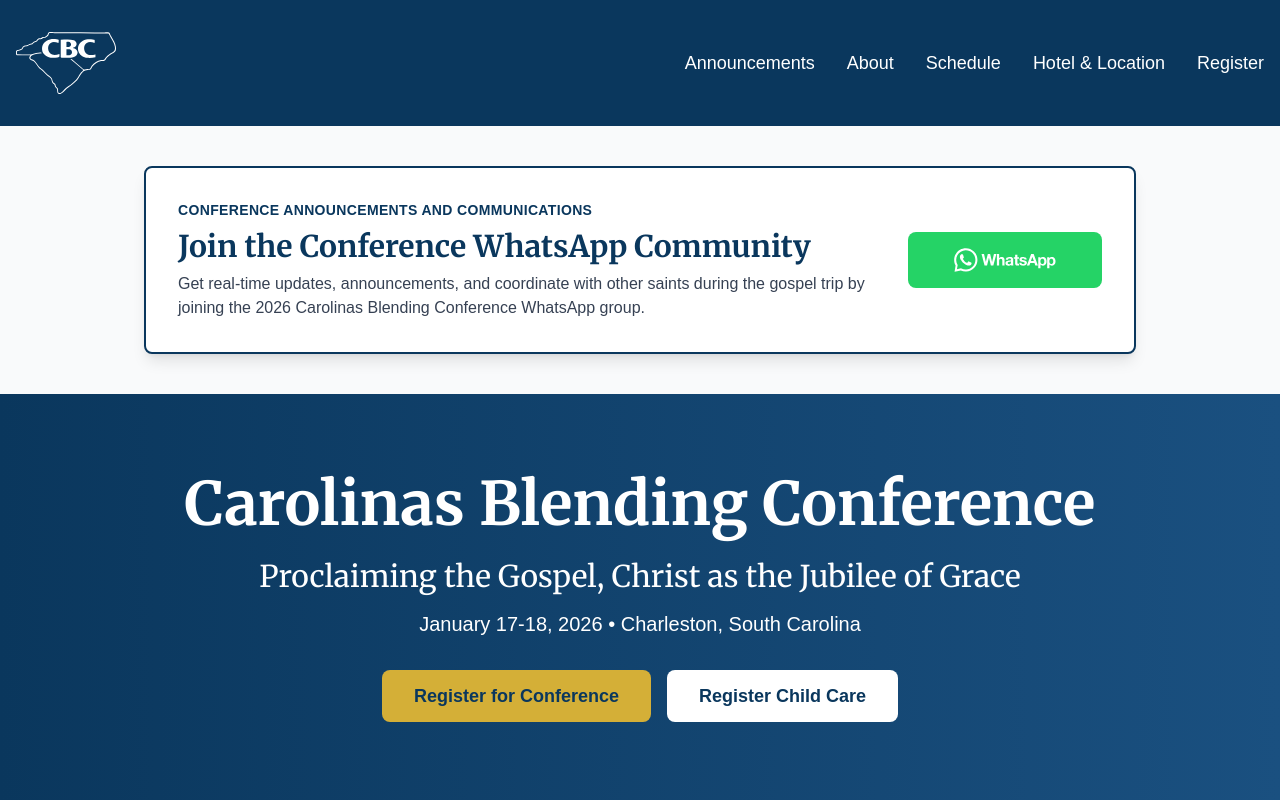
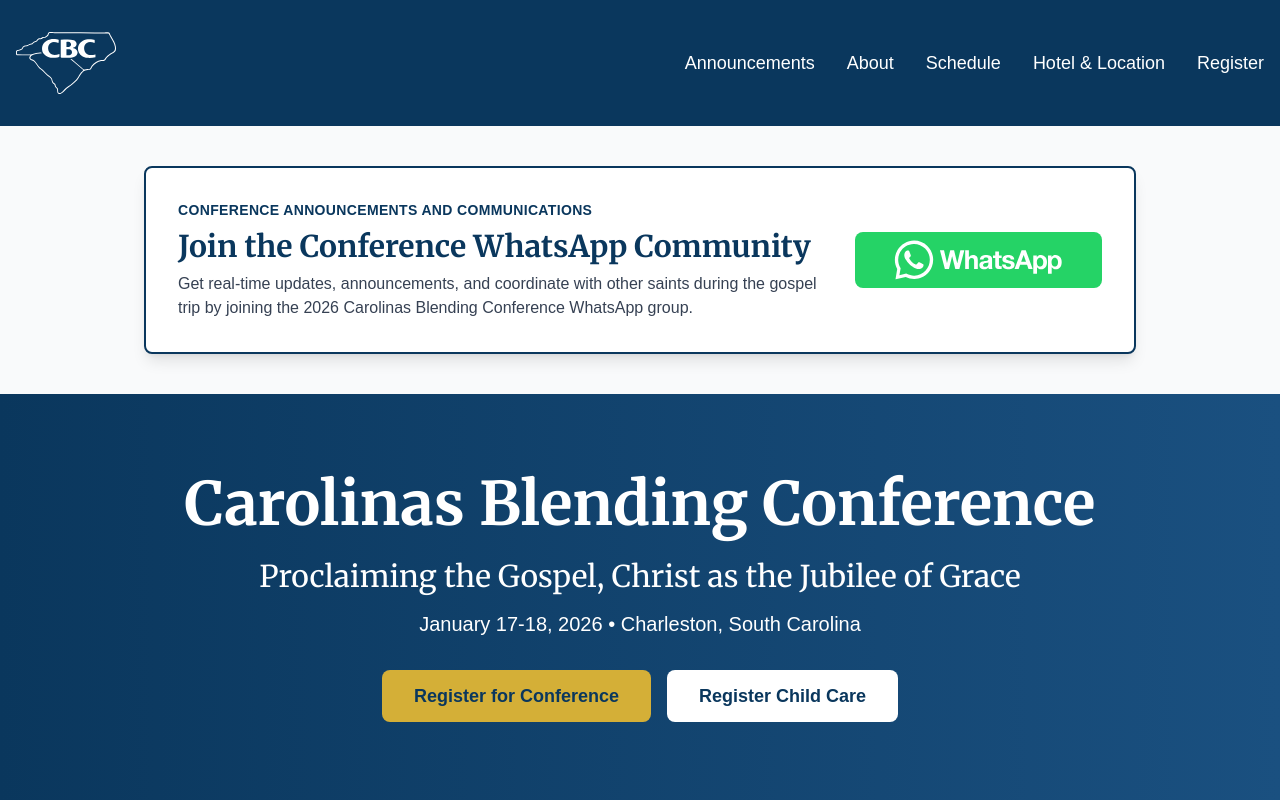
Before and after one commit to pengjc/cbc-next, a Next.js app: page / in a window 1280 px wide. Shown: the top 800 px of the page. Built offline with nearby package versions, Linux system fonts and the light colour scheme.

Commit message:
Responsive fixes to WhatsApp button

```diff
--- a/app/page.tsx
+++ b/app/page.tsx
@@ -140,7 +140,7 @@ export default function Home() {
                   alt="WhatsApp"
                   width={160}
                   height={38}
-                  className="h-8 w-auto scale-125"
+                  className="h-8 w-auto scale-100 md:scale-125 md:shrink-0 md:max-w-none"
                 />
               </Link>
             </div>
```
